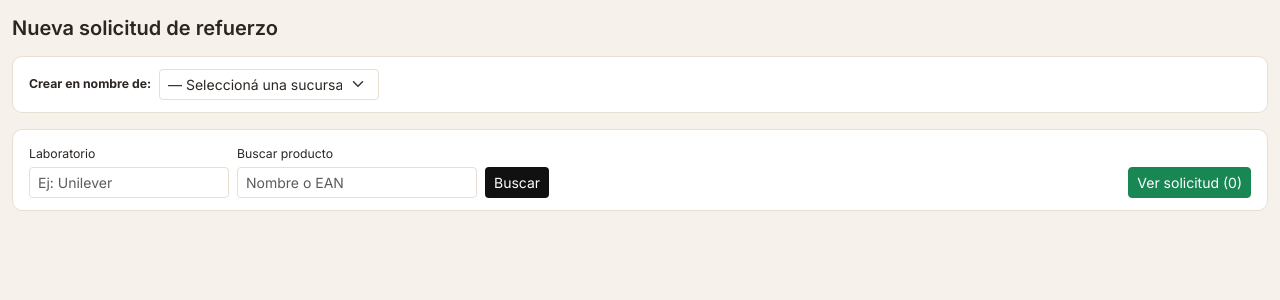
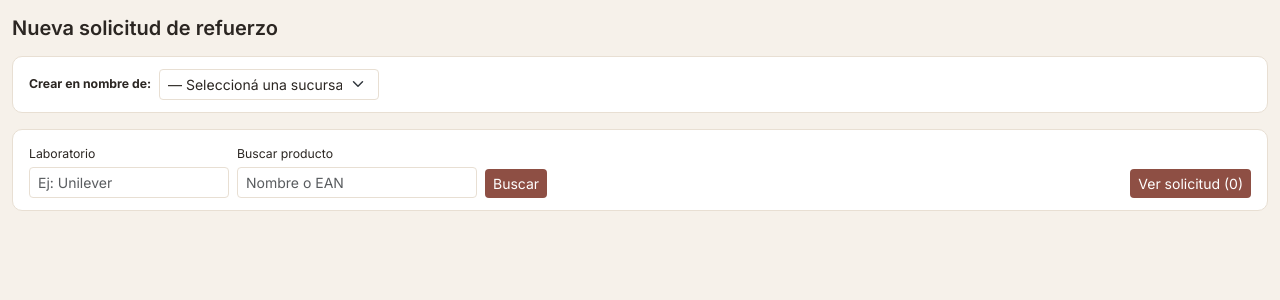
Before and after one commit to dayfloresred-dotcom/App-Pedidos, a Flask app: page /nueva-solicitud in a window 1280 px wide. Shown: the part 54-354 px from the top of the page. Run offline with Flask 3, Linux system fonts and the light colour scheme; the visitor is signed in with stand-in values (Sample User, id 1).

Commit message:
UI: nueva solicitud con sistema de diseno + toasts + loading (sin alert)
Co-Authored-By: Claude Fable 5 <noreply@anthropic.com>

```diff
--- a/templates/nueva_solicitud.html
+++ b/templates/nueva_solicitud.html
@@ -30,10 +30,10 @@
       <input type="text" id="inp-q" class="form-control form-control-sm" placeholder="Nombre o EAN" style="width:240px">
     </div>
     <div class="col-auto">
-      <button class="btn btn-sm text-white" style="background:#111" onclick="buscar()">Buscar</button>
+      <button class="btn btn-sm btn-brand" onclick="buscar()">Buscar</button>
     </div>
     <div class="col-auto ms-auto">
-      <button class="btn btn-sm btn-success" onclick="verSolicitud()">
+      <button class="btn btn-sm btn-brand" onclick="verSolicitud()">
         Ver solicitud (<span id="count-badge">0</span>)
       </button>
     </div>
@@ -41,10 +41,12 @@
 </div>
 
 <div id="tabla-wrap" class="d-none">
+  <div class="tabla-card">
   <table class="table table-sm table-hover">
     <thead><tr><th>SKU</th><th>EAN</th><th>Producto</th><th>Laboratorio</th><th class="text-center">Stock real</th><th class="text-center">Stock CD</th><th class="text-center" style="width:100px">Cantidad</th></tr></thead>
     <tbody id="tbody"></tbody>
   </table>
+  </div>
   <p class="text-muted small" id="result-count"></p>
 </div>
 
@@ -64,7 +66,7 @@
       </div>
       <div class="modal-footer">
         <button class="btn btn-secondary btn-sm" data-bs-dismiss="modal">← Volver a editar</button>
-        <button class="btn btn-sm text-white" style="background:#5a9e6a" onclick="confirmar()">Confirmar solicitud ✓</button>
+        <button class="btn btn-sm btn-brand" onclick="confirmarSolicitud(this)">Confirmar solicitud ✓</button>
       </div>
     </div>
   </div>
@@ -83,10 +85,10 @@ function getSucursal() {
 
 async function buscar() {
   const suc = getSucursal();
-  if (ROL === 'admin' && !suc) { alert('Seleccioná una sucursal primero'); return; }
+  if (ROL === 'admin' && !suc) { toast('Seleccioná una sucursal primero', 'error'); return; }
   const lab = document.getElementById('inp-lab').value;
   const q   = document.getElementById('inp-q').value;
-  if (!lab && !q) { alert('Ingresá laboratorio o nombre de producto'); return; }
+  if (!lab && !q) { toast('Ingresá laboratorio o nombre de producto', 'info'); return; }
   const res  = await fetch(`/api/productos?q=${encodeURIComponent(q)}&lab=${encodeURIComponent(lab)}&suc=${encodeURIComponent(suc)}`);
   const data = await res.json();
   renderTabla(data);
@@ -105,7 +107,7 @@ function renderTabla(prods) {
       <td>${p.descripcion}</td>
       <td>${p.laboratorio}</td>
       <td class="text-center">${p.stock_real ?? 0}</td>
-      <td class="text-center" style="font-weight:600;color:${p.stock_cd==='SI'?'#166534':'#991b1b'}">${p.stock_cd ?? 'NO'}</td>
+      <td class="text-center"><span class="${p.stock_cd==='SI' ? 'badge-cd' : 'badge-cancelado'}">${p.stock_cd ?? 'NO'}</span></td>
       <td class="text-center">
         <input type="number" min="0" class="form-control form-control-sm qty-input"
           value="${val}"
@@ -126,7 +128,7 @@ function updateCarrito(sku, ean, desc, lab, drog, val) {
 
 function verSolicitud() {
   const items = Object.values(carrito);
-  if (!items.length) { alert('No agregaste ningún producto'); return; }
+  if (!items.length) { toast('No agregaste ningún producto', 'info'); return; }
   const tbody = document.getElementById('tbody-revision');
   tbody.innerHTML = items.map(it =>
     `<tr><td class="small text-muted">${it.ean}</td><td>${it.descripcion}</td><td>${it.laboratorio}</td><td class="text-center fw-bold">${it.cantidad}</td></tr>`
@@ -134,18 +136,24 @@ function verSolicitud() {
   new bootstrap.Modal(document.getElementById('modal-revision')).show();
 }
 
-async function confirmar() {
+async function confirmarSolicitud(btn) {
   const suc = getSucursal();
-  if (!suc) { alert('Seleccioná una sucursal'); return; }
+  if (!suc) { toast('Seleccioná una sucursal', 'error'); return; }
   const items = Object.values(carrito);
+  setLoading(btn, true);
+  try {
     const res = await fetch('/api/solicitud', {
       method: 'POST',
       headers: {'Content-Type':'application/json'},
       body: JSON.stringify({sucursal: suc, items})
     });
     const data = await res.json();
-  if (data.sol_id) window.location = `/confirmado/${data.sol_id}`;
-  else alert('Error al guardar: ' + (data.error || 'desconocido'));
+    if (data.sol_id) { window.location = `/confirmado/${data.sol_id}`; return; }
+    toast('Error al guardar: ' + (data.error || 'desconocido'), 'error');
+  } catch (e) {
+    toast('Error de conexión', 'error');
+  }
+  setLoading(btn, false);
 }
 
 document.addEventListener('keydown', e => { if (e.key === 'Enter') buscar(); });
```
Lines whose indentation alone changed are shown as unchanged.
